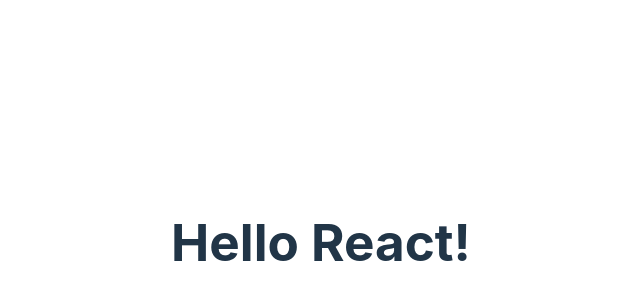
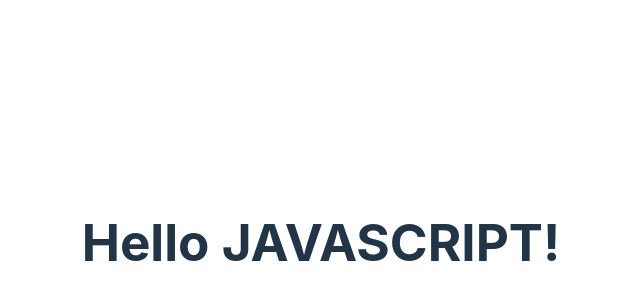
Before and after one commit to anilsapkota/ReactEssentialTraining, a React (Vite) app in the folder my-react-app/: page / in a window 1280 px wide. Shown: the part 158-458 px from the top of the page, without its empty margins (319-959 px from the left). Built offline with nearby package versions, Linux system fonts and the light colour scheme.

Commit message:
working with JSX syntax

```diff
--- a/my-react-app/src/App.jsx
+++ b/my-react-app/src/App.jsx
@@ -1,11 +1,13 @@
 
 import './App.css'
+
+let language = "javascript";
 
 function App() {
 
 
   return (
-    <h1>Hello React!</h1>
+    <h1>Hello {language.toUpperCase()}!</h1>
   );
 }
 
```
